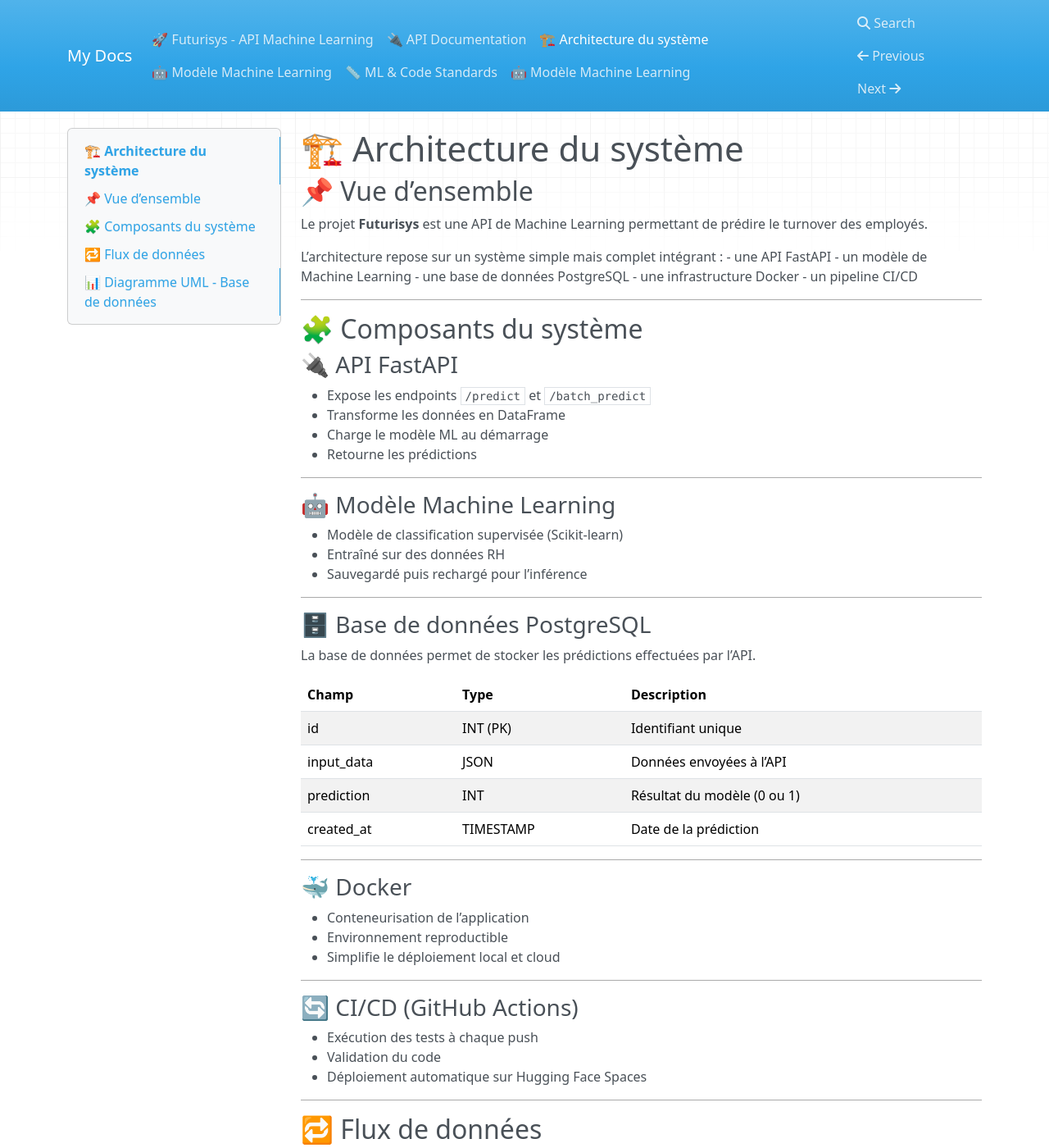
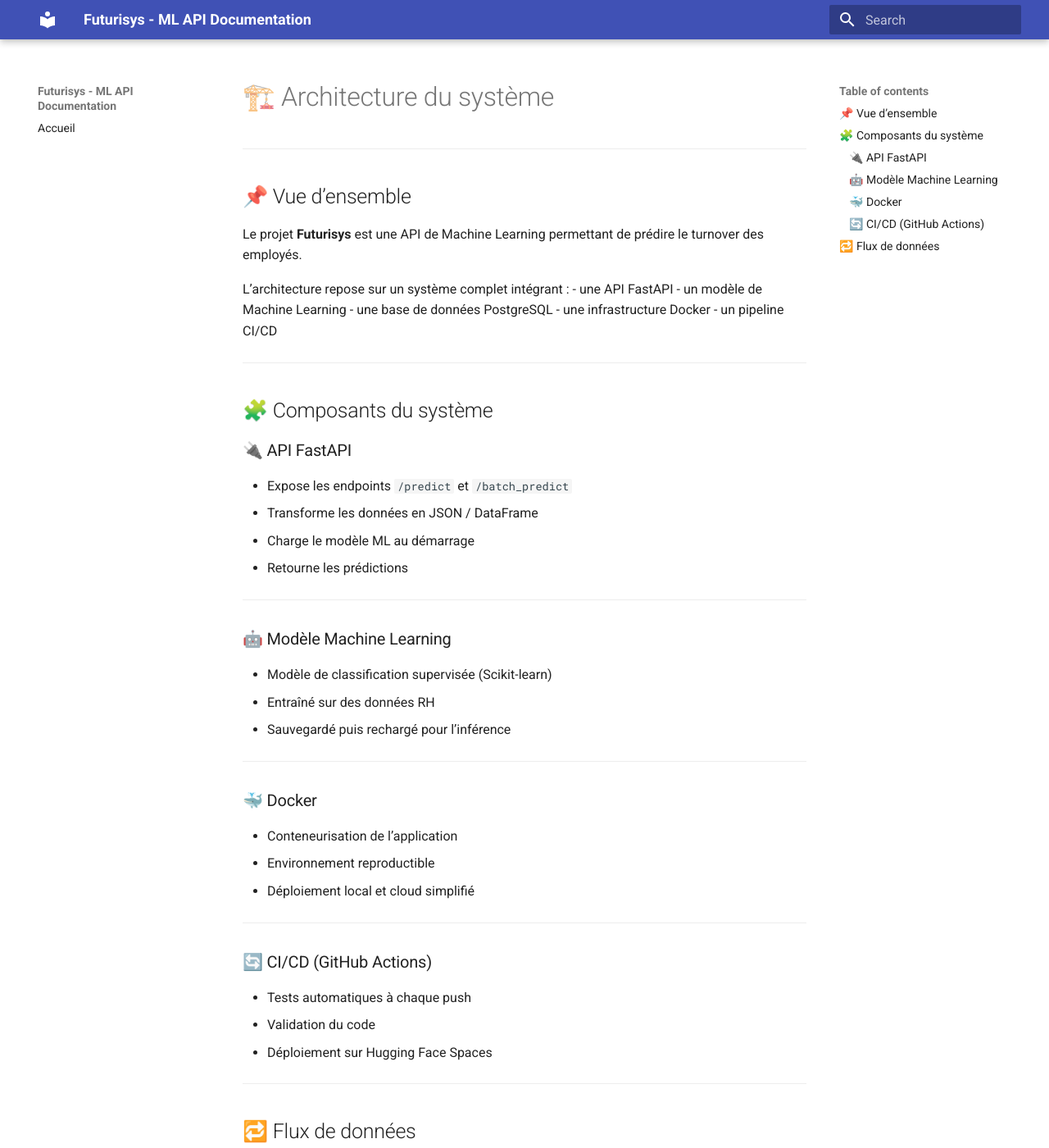
Before and after one commit to Birama21/Projet_5_Deployez_un_modele_de_Machine_Learning, an MkDocs documentation site: the page built from docs/architecture.md, in a window 1280 px wide and 1400 px high. Shown: the whole window at 82% size. Built offline with MkDocs 1.6.1 and Material for MkDocs 9.7.7, drawn with Linux system fonts in a browser that asks for light colours; nearby versions of some CDN libraries; some of the changed text lies outside the part shown.

Commit message:
update mkdocs

````diff
--- a/docs/architecture.md
+++ b/docs/architecture.md
@@ -1,10 +1,12 @@
 # 🏗️ Architecture du système
+
+---
 
 ## 📌 Vue d’ensemble
 
 Le projet **Futurisys** est une API de Machine Learning permettant de prédire le turnover des employés.
 
-L’architecture repose sur un système simple mais complet intégrant :
+L’architecture repose sur un système complet intégrant :
 - une API FastAPI
 - un modèle de Machine Learning
 - une base de données PostgreSQL
@@ -30,50 +32,29 @@
 
 ---
 
-### 🗄️ Base de données PostgreSQL
-
-La base de données permet de stocker les prédictions effectuées par l’API.
-
-| Champ        | Type      | Description                    |
-|--------------|-----------|--------------------------------|
-| id           | INT (PK)  | Identifiant unique             |
-| input_data   | JSON      | Données envoyées à l’API       |
-| prediction   | INT       | Résultat du modèle (0 ou 1)    |
-| created_at   | TIMESTAMP | Date de la prédiction          |
-
----
-
 ### 🐳 Docker
 - Conteneurisation de l’application
 - Environnement reproductible
-- Simplifie le déploiement local et cloud
+- Déploiement local et cloud simplifié
 
 ---
 
 ### 🔄 CI/CD (GitHub Actions)
-- Exécution des tests à chaque push
+- Tests automatiques à chaque push
 - Validation du code
-- Déploiement automatique sur Hugging Face Spaces
+- Déploiement sur Hugging Face Spaces
 
 ---
 
 ## 🔁 Flux de données
 
-1. L’utilisateur envoie une requête à l’API
-2. FastAPI transforme les données en DataFrame
-3. Le modèle ML génère une prédiction
-4. La réponse est renvoyée à l’utilisateur
-5. La prédiction est enregistrée en base de données (optionnel)
+```mermaid
+flowchart LR
+    U[Utilisateur] --> API[FastAPI]
 
----
+    API --> PREP[Prétraitement]
+    PREP --> MODEL[Modèle ML]
+    MODEL --> PRED[Prédiction]
 
-## 📊 Diagramme UML - Base de données
-
-```mermaid
-erDiagram
-    PREDICTIONS {
-        int id PK
-        json input_data
-        int prediction
-        datetime created_at
-    }
+    PRED --> DB[(PostgreSQL)]
+    DB --> API
--- a/mkdocs.yml
+++ b/mkdocs.yml
@@ -1 +1,7 @@
-site_name: My Docs
+site_name: Futurisys - ML API Documentation
+
+theme:
+  name: material
+
+nav:
+  - Accueil: index.md
````
Also changed, not shown: other parts of docs/architecture.md (+1 -1 lines).
